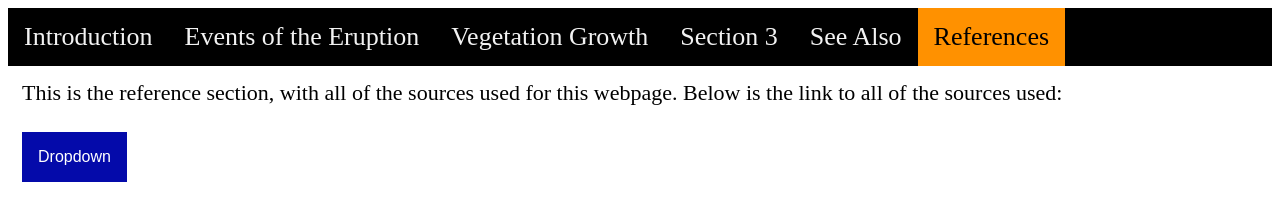
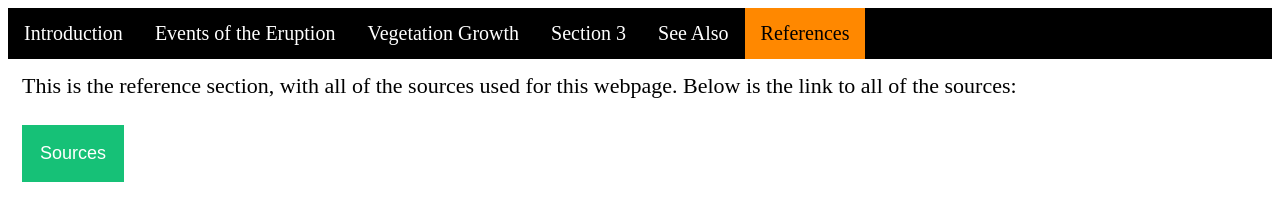
Before and after one commit to vincenth07/lab2-webpage, a plain HTML site: page references.html in a window 1280 px wide. Drawn offline with Linux system fonts and the light colour scheme.

Commit message:
New changes, including section 1 of wiki page.

```diff
--- a/css/main.css
+++ b/css/main.css
@@ -8,22 +8,22 @@
 .topnav a {
   float: left;
   display: block;
-  color: #f2f2f2;
+  color: #ffffff;
   text-align: center;
   padding: 14px 16px;
   text-decoration: none;
-  font-size: 26px;
+  font-size: 20px;
 }
 
 /* Change the color of links on hover */
 .topnav a:hover {
-  background-color: #ddd;
+  background-color: #1e6df4;
   color: black;
 }
 
 /* Add an active class to highlight the current page */
 .topnav a.active {
-  background-color: #ff9100;
+  background-color: #ff8800;
   color: rgb(0, 0, 0);
 }
 
@@ -78,10 +78,10 @@
 
 /* Dropdown Button */
 .dropbtn {
-  background-color: #040aaa;
-  color: white;
-  padding: 16px;
-  font-size: 16px;
+  background-color: #16c177;
+  color: rgb(255, 255, 255);
+  padding: 18px;
+  font-size: 18px;
   border: none;
 }
 
@@ -95,7 +95,7 @@
 .dropdown-content {
   display: none;
   position: absolute;
-  background-color: #ffffff;
+  background-color: #7428c0;
   min-width: 160px;
   box-shadow: 0px 8px 16px 0px rgba(0,0,0,0.2);
   z-index: 1;
@@ -116,4 +116,4 @@
 .dropdown:hover .dropdown-content {display: block;}
 
 /* Change the background color of the dropdown button when the dropdown content is shown */
-.dropdown:hover .dropbtn {background-color: #3e8e41;}
+.dropdown:hover .dropbtn {background-color: #2170a4;}
--- a/references.html
+++ b/references.html
@@ -35,11 +35,11 @@
     <div class="content">
         <!-- Reference section -->
         This is the reference section, with all of the sources used for this webpage.
-        Below is the link to all of the sources used:
+        Below is the link to all of the sources:
         <br>
         <br>
         <div class="dropdown">
-            <button class="dropbtn">Dropdown</button>
+            <button class="dropbtn">Sources</button>
             <div class="dropdown-content">
               <a href="https://www.usgs.gov/news/featured-story/mount-st-helens-1980-eruption-changed-future-volcanology">How the eruption changed the world</a>
               <a href="https://www.usgs.gov/media/images/land-remote-sensing-image-mount-st-helens-may-22-1983">Land Remote Sensing of Mount St. Helens</a>
```
Also changed, not shown: index.html (+5 -2 lines), section1.html (+14 -1 lines), section2.html (+1 -0 lines), img/eruption2.jpg (added), 2 other files.
